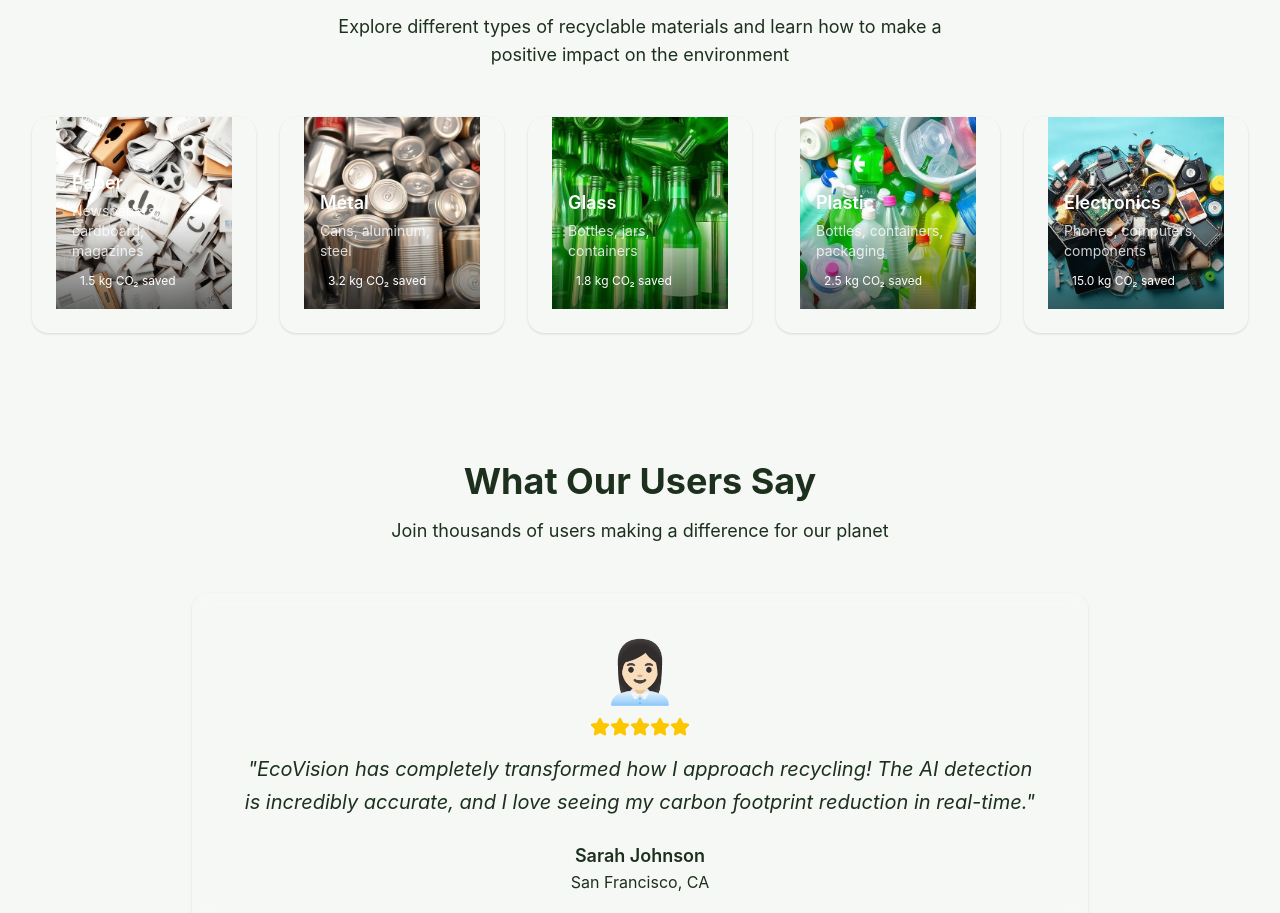
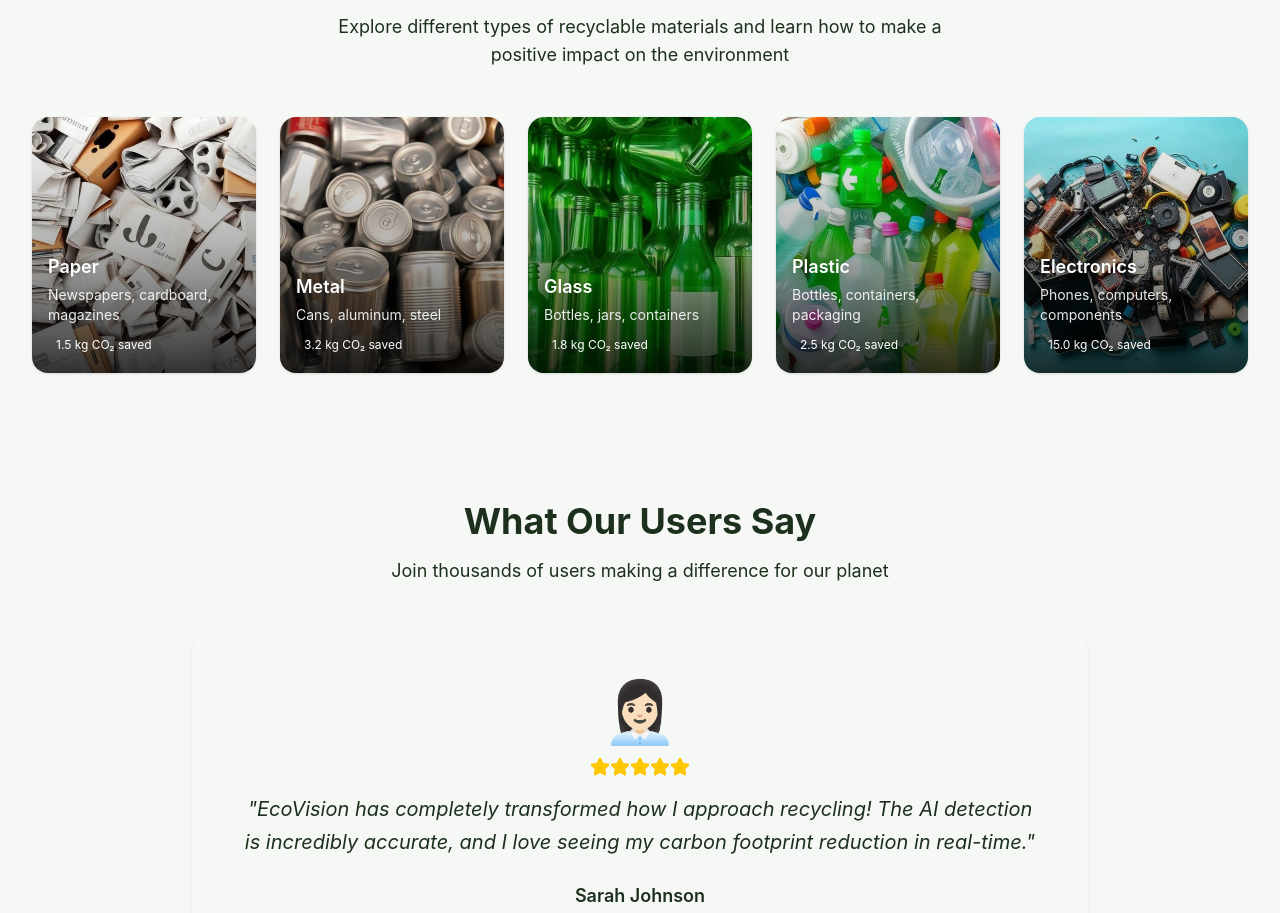
Before and after one commit to shashank201104/Eco_Vision, a React (Vite) app in the folder client/: page / in a window 1280 px wide. Shown: the part 907-1820 px from the top of the page. Built offline with nearby package versions, Linux system fonts and the light colour scheme.

Commit message:
Solving Popular Categories Section Design issue

```diff
--- a/client/src/components/PopularCategories.jsx
+++ b/client/src/components/PopularCategories.jsx
@@ -76,24 +76,22 @@ const PopularCategories = () => {
               style={{ animationDelay: `${index * 0.1}s` }}
               onClick={() => handleCategoryClick(category.id)}
             >
-              <CardContent className="p-0">
-                <div className="relative">
+              <CardContent className="p-0 relative h-64">
+
                   <img
                     src={category.image}
                     alt={category.name}
-                    className="w-full h-48 object-cover group-hover:scale-105 transition-transform duration-300"
-                  />
-                  <div className="absolute inset-0 bg-gradient-to-t from-black/60 via-transparent to-transparent" />
+                    className="absolute inset-0 h-full w-full object-cover group-hover:scale-105 transition-transform duration-300"/>
+                  <div className="absolute inset-0 bg-gradient-to-t from-black/80 via-black/30 to-transparent" />
                   <div className="absolute bottom-0 left-0 right-0 p-4 text-white">
-                    <h3 className="text-lg font-semibold mb-1">{category.name}</h3>
-                    <p className="text-sm text-white/80 mb-2">{category.description}</p>
+                    <h3 className="text-lg font-semibold mb-1 drop-shadow-lg">{category.name}</h3>
+                    <p className="text-sm text-white/90 mb-2 drop-shadow-md">{category.description}</p>
                     <div className="flex items-center justify-between">
                       <span className="text-xs bg-eco-green px-2 py-1 rounded-full">
                         {category.carbonSaving} saved
                       </span>
                     </div>
                   </div>
-                </div>
               </CardContent>
             </Card>
           ))}
```
